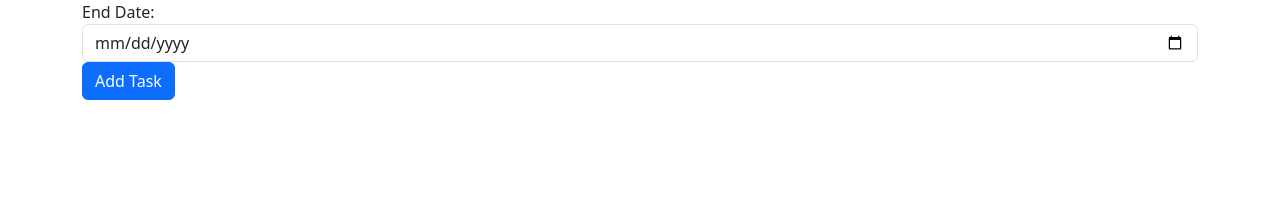
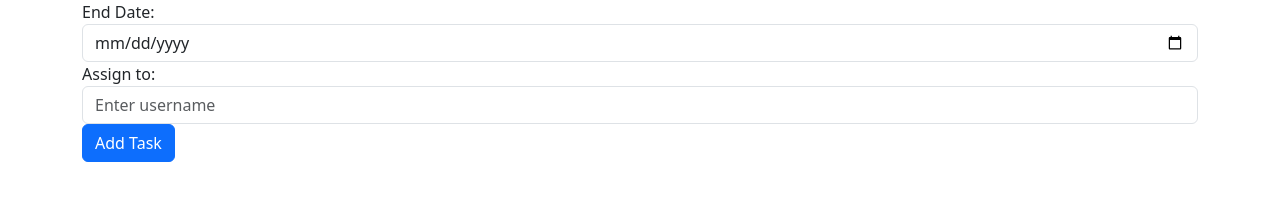
Before and after one commit to wuling31715/project-management, a React (Create React App) app in the folder client/: page /project/1 in a window 1280 px wide. Shown: the part 278-478 px from the top of the page. Built offline with nearby package versions, Linux system fonts and the light colour scheme; no server answers.

Commit message:
add user information for task

```diff
--- a/client/src/components/ProjectView.js
+++ b/client/src/components/ProjectView.js
@@ -1,4 +1,3 @@
-
 import React, { useState, useEffect } from 'react';
 import axios from 'axios';
 import { useParams } from 'react-router-dom';
@@ -8,6 +7,7 @@ const ProjectView = () => {
   const [taskName, setTaskName] = useState('');
   const [startDate, setStartDate] = useState('');
   const [endDate, setEndDate] = useState('');
+  const [assignedUser, setAssignedUser] = useState('');
   const { id } = useParams();
 
   useEffect(() => {
@@ -22,7 +22,7 @@ const ProjectView = () => {
 
   const addTask = (e) => {
     e.preventDefault();
-    const newTask = { id: Date.now(), name: taskName, startDate, endDate };
+    const newTask = { id: Date.now(), name: taskName, startDate, endDate, assignedUser };
     const updatedProject = { ...project, tasks: [...project.tasks, newTask] };
 
     axios.post(`http://localhost:5000/api/projects/update/${id}`, updatedProject)
@@ -32,6 +32,7 @@ const ProjectView = () => {
         setTaskName('');
         setStartDate('');
         setEndDate('');
+        setAssignedUser('');
       });
   }
 
@@ -56,7 +57,7 @@ const ProjectView = () => {
       <ul>
         {project.tasks.map((task, index) => (
           <li key={index}>
-            {task.name} (Start: {task.startDate}, End: {task.endDate})
+            {task.name} (Start: {task.startDate}, End: {task.endDate}, Assigned to: {task.assignedUser})
             <button onClick={() => deleteTask(task.id)} className="btn btn-danger btn-sm ml-2">Delete</button>
           </li>
         ))}
@@ -77,6 +78,10 @@ const ProjectView = () => {
           <input type="date" required className="form-control" value={endDate} onChange={e => setEndDate(e.target.value)} />
         </div>
         <div className="form-group">
+          <label>Assign to: </label>
+          <input type="text" required className="form-control" value={assignedUser} placeholder="Enter username" onChange={e => setAssignedUser(e.target.value)} />
+        </div>
+        <div className="form-group">
           <input type="submit" value="Add Task" className="btn btn-primary" />
         </div>
       </form>
```
Also changed, not shown: 2 other files (tests, documents, lock files or other folders).
